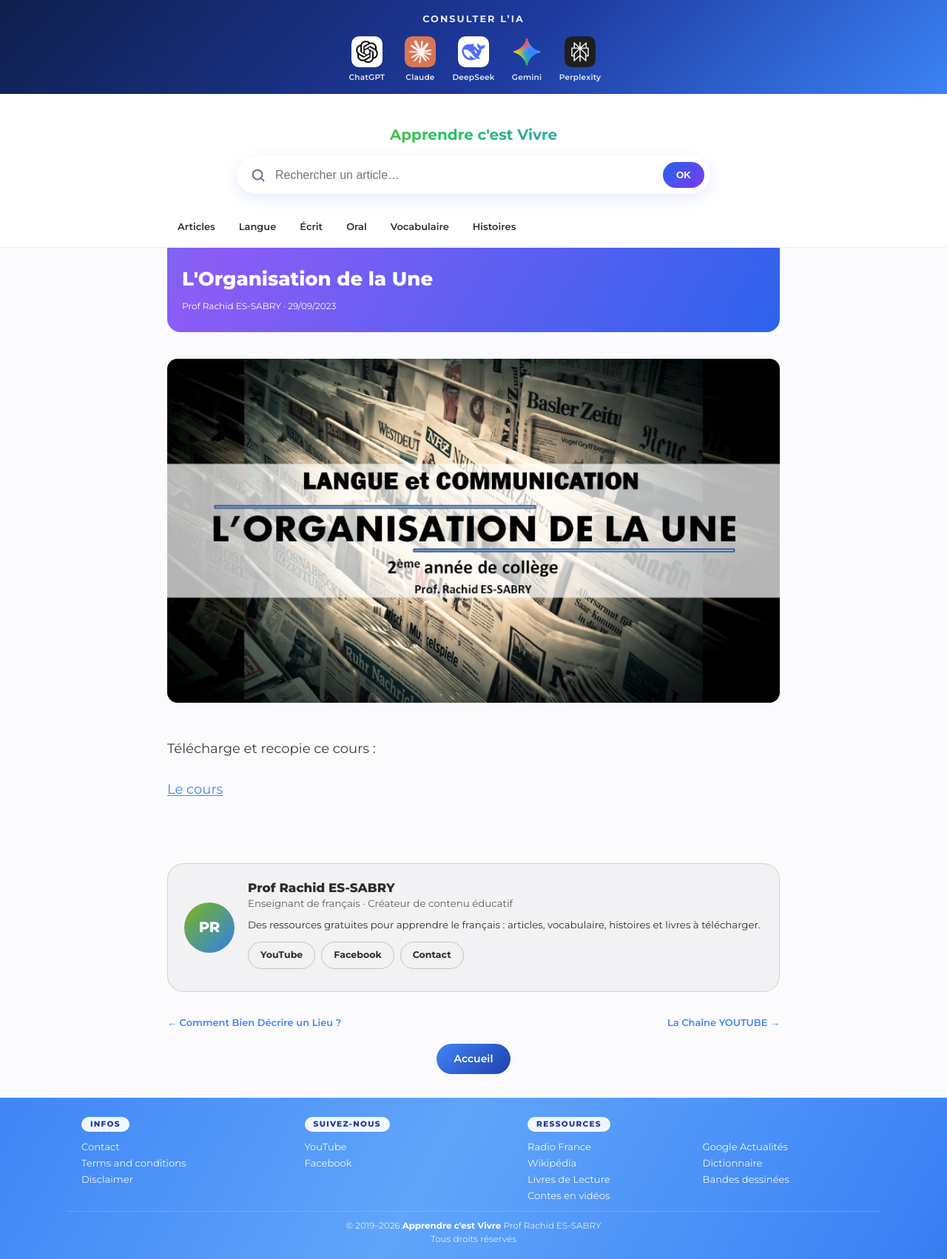
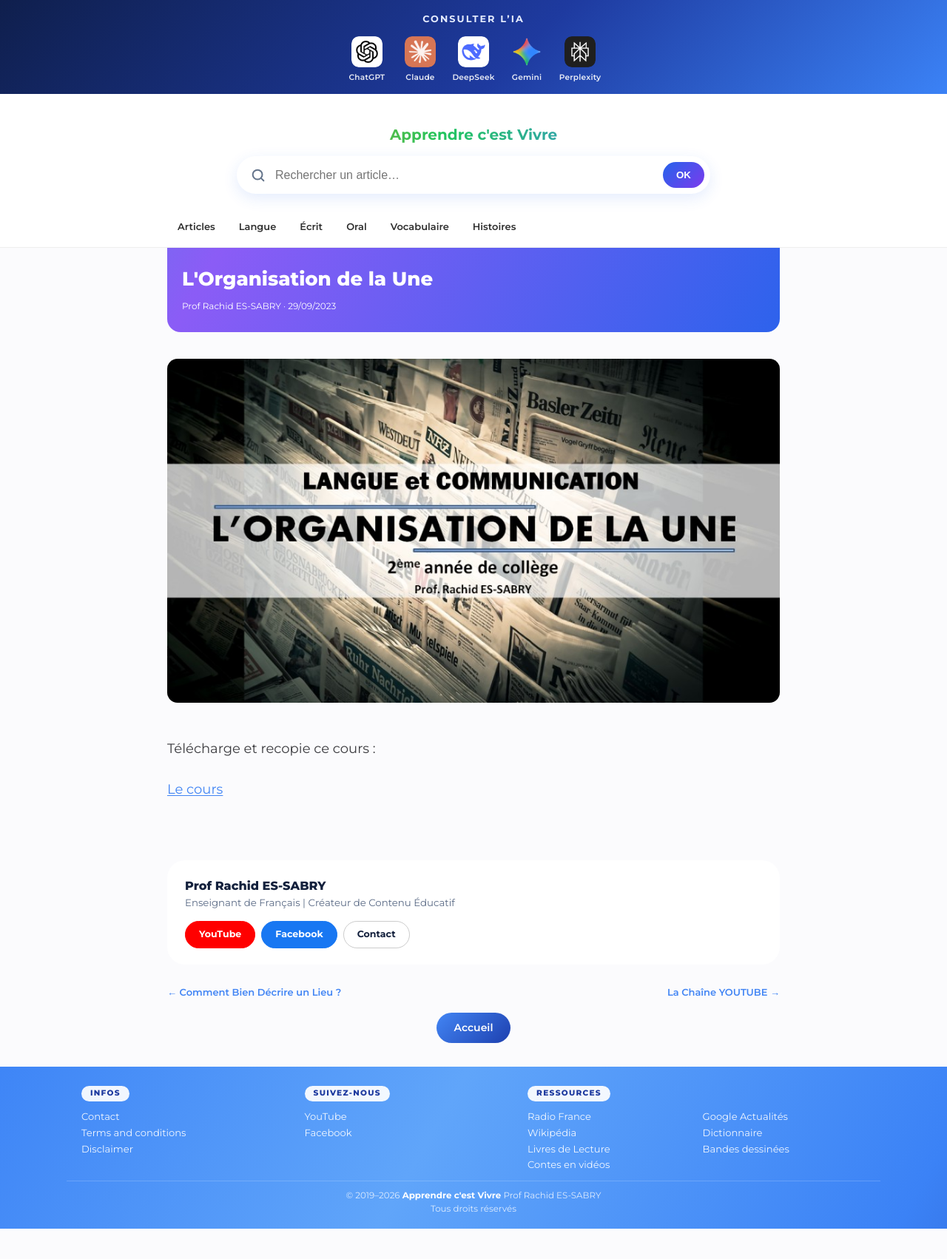
Before and after one commit to profrachidenseigne/profrachidenseigne.github.io, a Jekyll site: the page built from _posts/2023-09-29-lorganisation-de-la-une.html, in a window 1280 px wide. Shown: the whole page at 74% size. Built offline with Jekyll 4.4.1, drawn with Linux system fonts in a browser that asks for light colours; after the commit the page ends 1661 px from its top, so only the background shows below that.

Commit message:
Update post.html

```diff
--- a/_layouts/post.html
+++ b/_layouts/post.html
@@ -5,6 +5,12 @@ layout: default
 .post-body img{display:block!important;float:none!important;width:100%!important;max-width:100%!important;height:auto!important;margin:18px 0!important;border-radius:14px!important}
 .post-body a[style*="float"],.post-body .separator{float:none!important;display:block!important;margin:0!important;text-align:center!important}
 .post-body table img{margin:0!important}
+.abx{margin:28px 0;padding:22px 24px 14px;border-radius:24px;background:#fff}
+.abx-n{display:block;font-size:1.15em;font-weight:800;color:#14213d}
+.abx-r{display:block;margin:2px 0 14px;font-size:.95em;color:#5b6b86}
+.abx-l a{display:inline-block;margin:0 8px 8px 0;padding:8px 18px;border-radius:999px;border:1px solid rgba(127,127,127,.4);color:#14213d!important;text-decoration:none!important;font-weight:700;font-size:.9em}
+.abx-l a[href*="youtube"]{background:#ff0000;border-color:#ff0000;color:#fff!important}
+.abx-l a[href*="facebook"]{background:#1877f2;border-color:#1877f2;color:#fff!important}
 </style>
 <section class="hero">
   <h1>{{ page.title }}</h1>
@@ -16,29 +22,10 @@ layout: default
 <article class="post-body">
   {{ content }}
 </article>
-<style>
-.author-box{display:none!important}
-.abx{display:flex;flex-wrap:wrap;gap:18px;align-items:center;margin:32px 0;padding:22px;border:1px solid rgba(127,127,127,.28);border-radius:22px;background:rgba(127,127,127,.07)}
-.abx-av{flex:none;width:68px;height:68px;border-radius:50%;display:grid;place-items:center;font-weight:800;font-size:1.4em;color:#fff;background:linear-gradient(135deg,#7cb518,#2f80ed)}
-.abx-in{flex:1 1 240px;min-width:0}
-.abx-n{display:block;font-size:1.2em;font-weight:800;line-height:1.2}
-.abx-r{display:block;margin:2px 0 8px;opacity:.75;font-size:.95em}
-.abx-p{margin:0 0 12px!important;font-size:.95em;line-height:1.6}
-.abx-l a{display:inline-block;margin:0 8px 8px 0;padding:8px 16px;border-radius:999px;border:1px solid rgba(127,127,127,.4);color:inherit!important;text-decoration:none!important;font-weight:700;font-size:.9em}
-.abx-l a:hover{background:rgba(47,128,237,.15)}
-</style>
 <section class="abx">
-<div class="abx-av">PR</div>
-<div class="abx-in">
-<strong class="abx-n">{{ site.author }}</strong>
-<span class="abx-r">Enseignant de français · Créateur de contenu éducatif</span>
-<p class="abx-p">Des ressources gratuites pour apprendre le français : articles, vocabulaire, histoires et livres à télécharger.</p>
-<div class="abx-l"><a href="https://youtube.com/@apprendrecestvivre3792?si=asNq2FVYFrsGt0uB">YouTube</a><a href="https://www.facebook.com/share/1Q9egXUN6z/">Facebook</a><a href="/p/contact-us.html">Contact</a></div>
-</div>
-</section>
-<section class="author-box">
-  <strong>{{ site.author }}</strong>
-  <span>Enseignant de Français | Créateur de Contenu Éducatif</span>
+  <strong class="abx-n">{{ site.author }}</strong>
+  <span class="abx-r">Enseignant de Français | Créateur de Contenu Éducatif</span>
+  <div class="abx-l"><a href="https://youtube.com/@apprendrecestvivre3792?si=asNq2FVYFrsGt0uB">YouTube</a><a href="https://www.facebook.com/share/1Q9egXUN6z/">Facebook</a><a href="/p/contact-us.html">Contact</a></div>
 </section>
 <nav class="pager">
   {% if page.previous %}<a href="{{ page.previous.url | relative_url }}">&larr; {{ page.previous.title }}</a>{% endif %}
```
